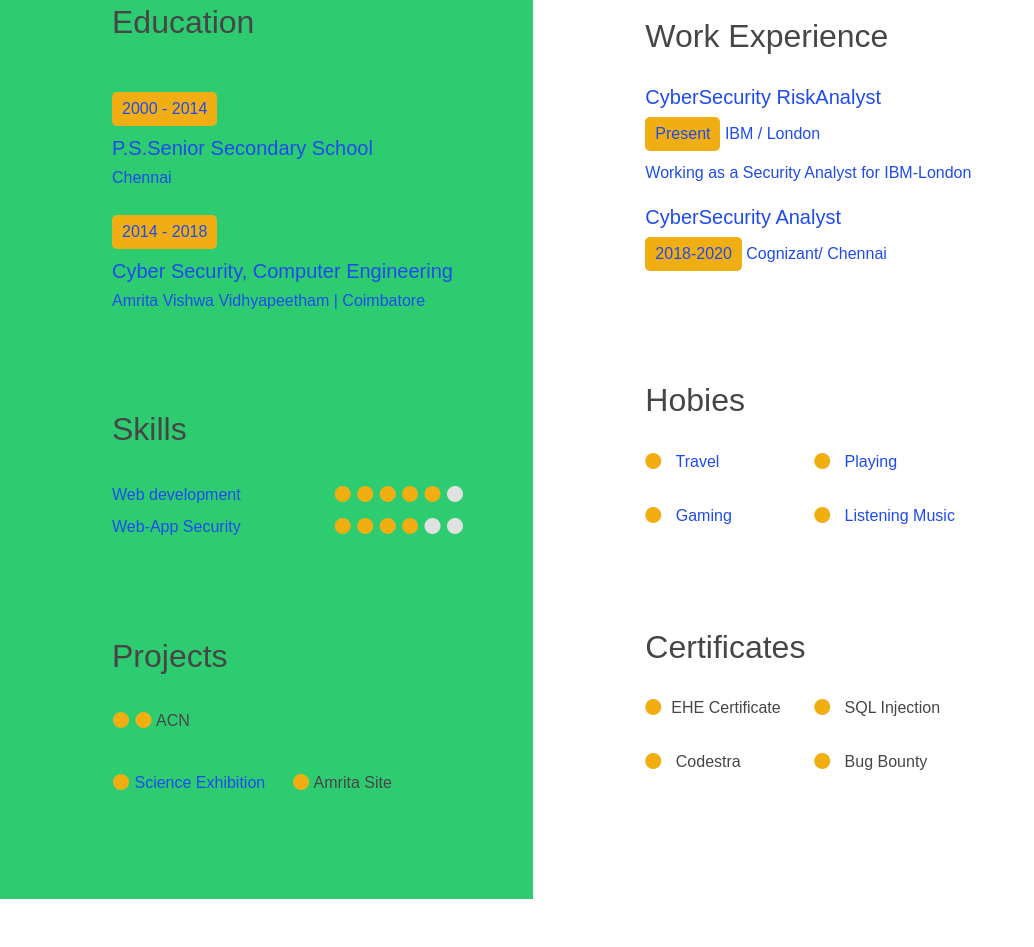
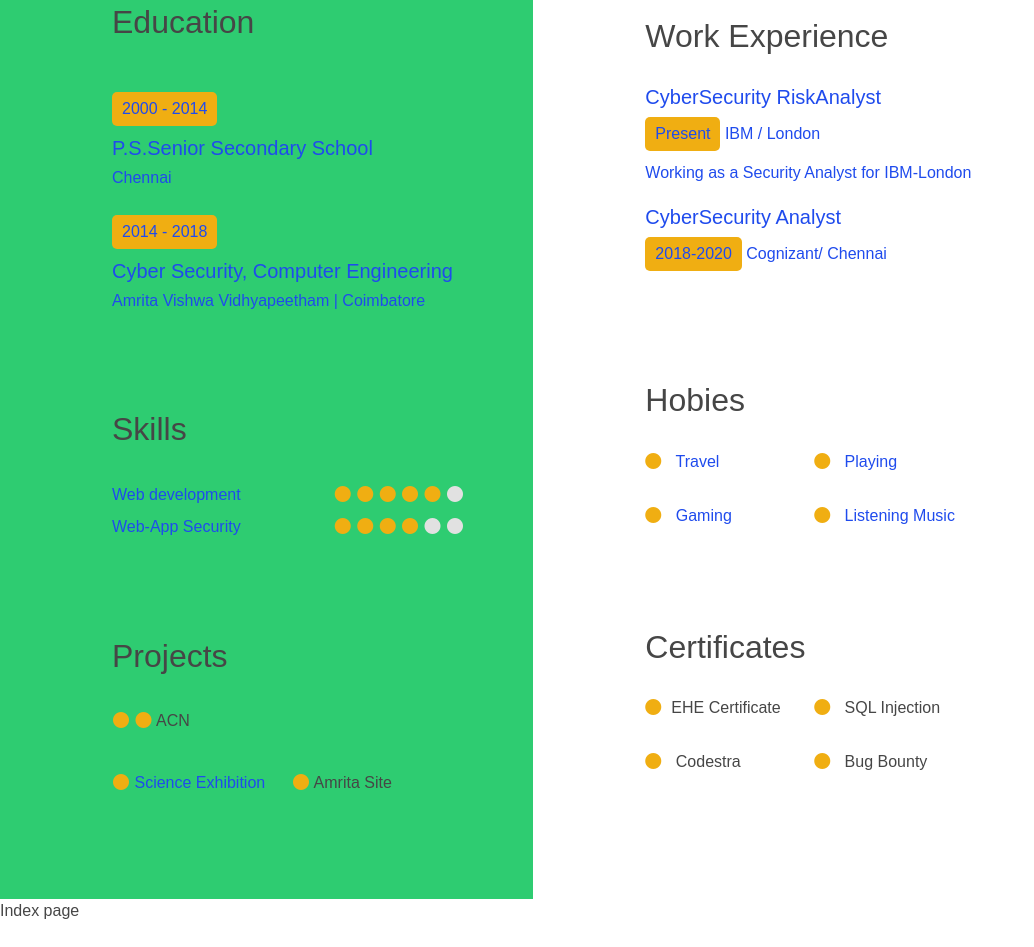
Before and after one commit to Paras1803/UID, a plain HTML site: page Exp 5/index.html in a window 1280 px wide. Shown: the part 635-1582 px from the top of the page, without its empty margins (0-1034 px from the left). Before the commit the page ends 1534 px from the top, so only its background shows below. Drawn offline with nearby package versions, Linux system fonts and the light colour scheme.

Commit message:
Update index.html

```diff
--- a/Exp 5/index.html
+++ b/Exp 5/index.html
@@ -165,6 +165,9 @@
     <script src="https://cdn.jsdelivr.net/npm/bootstrap@5.0.0-beta2/dist/js/bootstrap.bundle.min.js"
         integrity="sha384-b5kHyXgcpbZJO/tY9Ul7kGkf1S0CWuKcCD38l8YkeH8z8QjE0GmW1gYU5S9FOnJ0"
         crossorigin="anonymous"></script>
+                                     <footer>
+          <a href="../index_page.html">Index page</a><br><br>
+        </footer>
 </body>
 
 </html>
```
